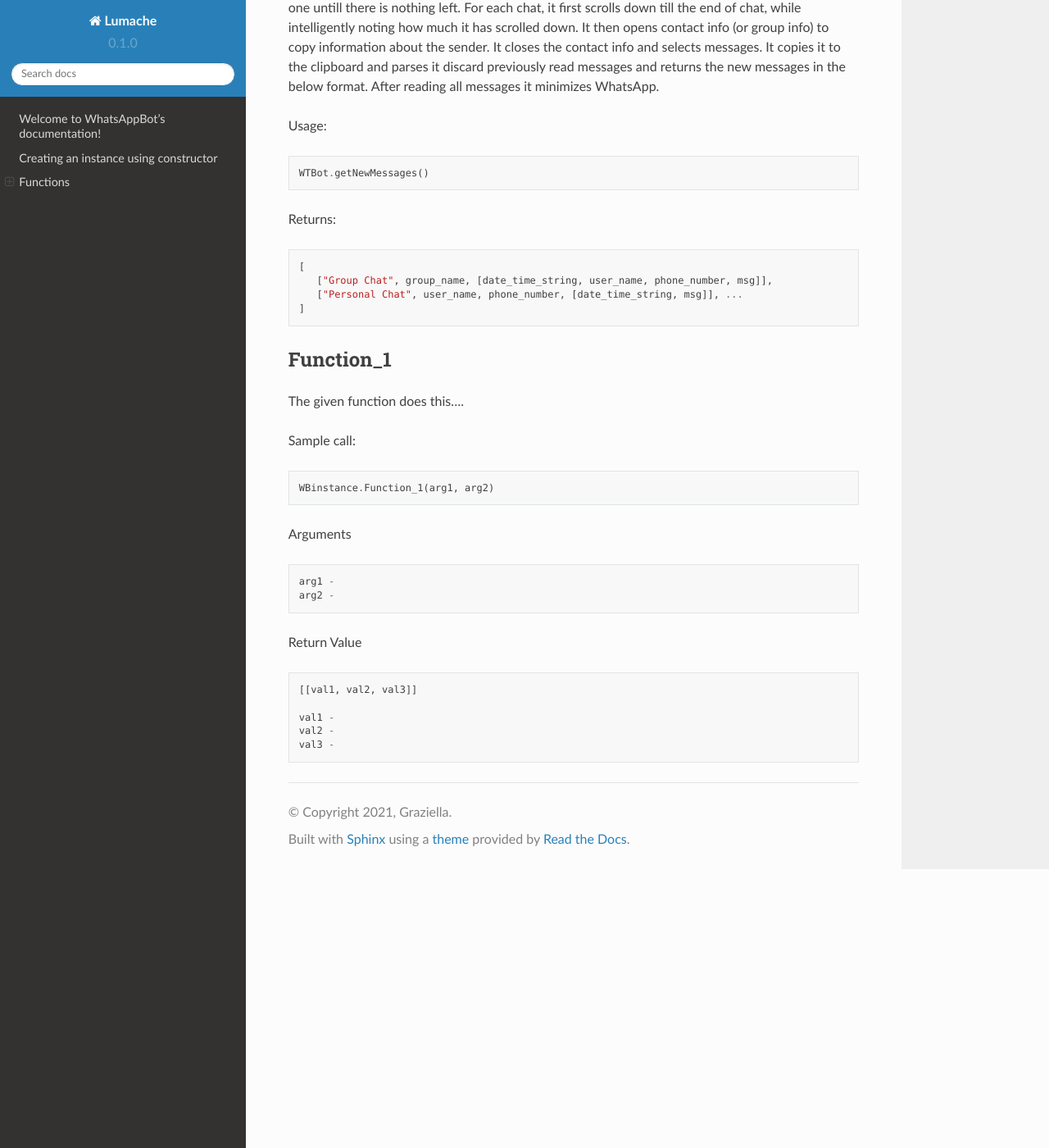
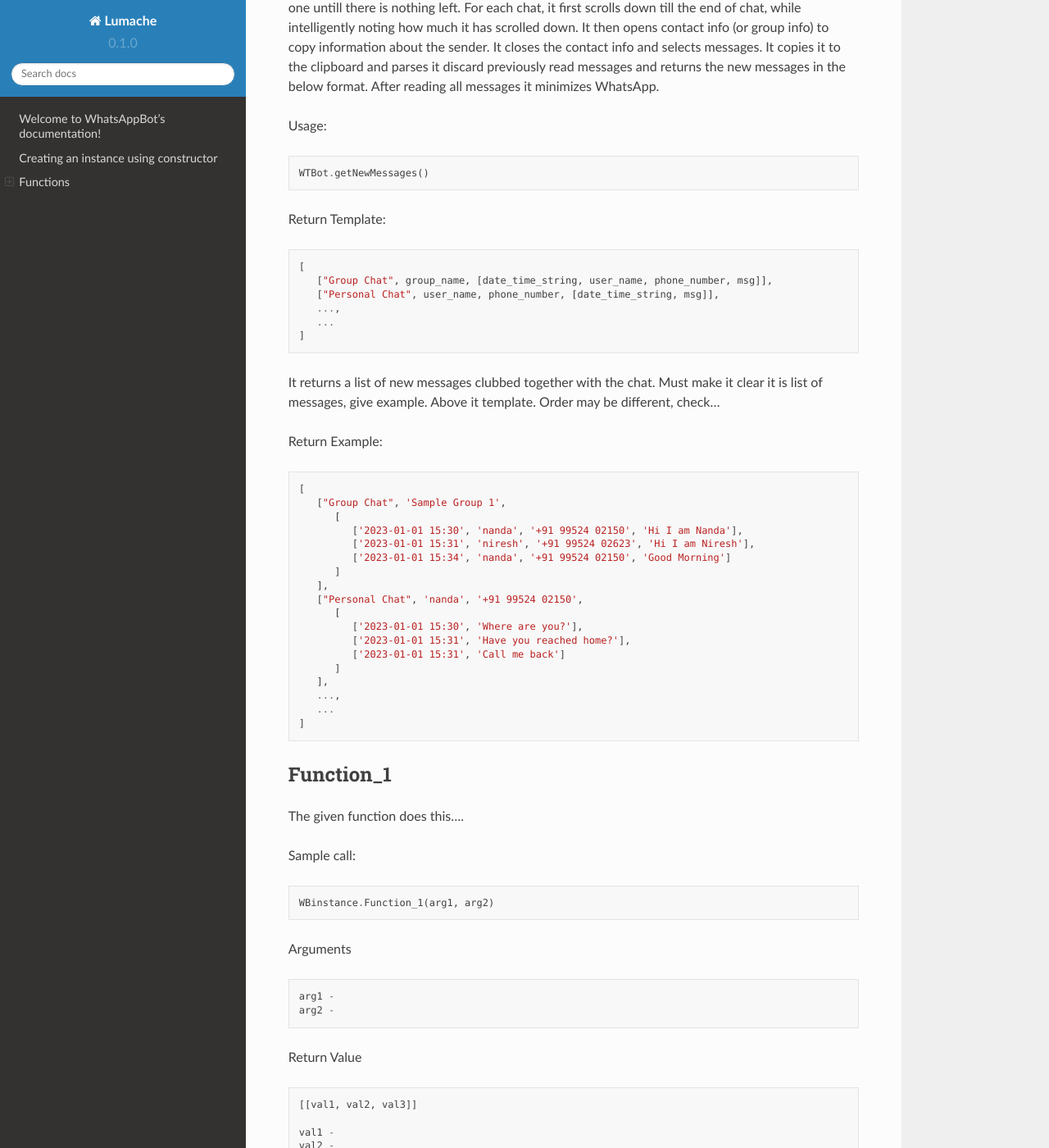
Before and after one commit to ArvindR07/WhatsAppBotDocs, a Sphinx documentation site: the page built from docs/source/index.rst, in a window 1280 px wide and 1400 px high, scrolled down 1779 px. Shown: the whole window at 82% size. Built offline with Sphinx 7.4.7 and the Read the Docs theme 2.0.0, drawn with Linux system fonts in a browser that asks for light colours.

Commit message:
Update index.rst

```diff
--- a/docs/source/index.rst
+++ b/docs/source/index.rst
@@ -75,13 +75,43 @@ Usage:
 
    WTBot.getNewMessages()
 
-Returns:
+Return Template:
 
 .. code:: python
 
    [
       ["Group Chat", group_name, [date_time_string, user_name, phone_number, msg]],
-      ["Personal Chat", user_name, phone_number, [date_time_string, msg]], ...
+      ["Personal Chat", user_name, phone_number, [date_time_string, msg]],
+      ...,
+      ...
+   ]
+
+It returns a list of new messages clubbed together with the chat.
+Must make it clear it is list of messages, give example.
+Above it template.
+Order may be different, check...
+
+Return Example:
+
+.. code:: python
+
+   [
+      ["Group Chat", 'Sample Group 1',
+         [
+            ['2023-01-01 15:30', 'nanda', '+91 99524 02150', 'Hi I am Nanda'],
+            ['2023-01-01 15:31', 'niresh', '+91 99524 02623', 'Hi I am Niresh'],
+            ['2023-01-01 15:34', 'nanda', '+91 99524 02150', 'Good Morning']
+         ]
+      ],
+      ["Personal Chat", 'nanda', '+91 99524 02150',
+         [
+            ['2023-01-01 15:30', 'Where are you?'],
+            ['2023-01-01 15:31', 'Have you reached home?'],
+            ['2023-01-01 15:31', 'Call me back']
+         ]
+      ],
+      ...,
+      ...
    ]
 
 =============================
```
